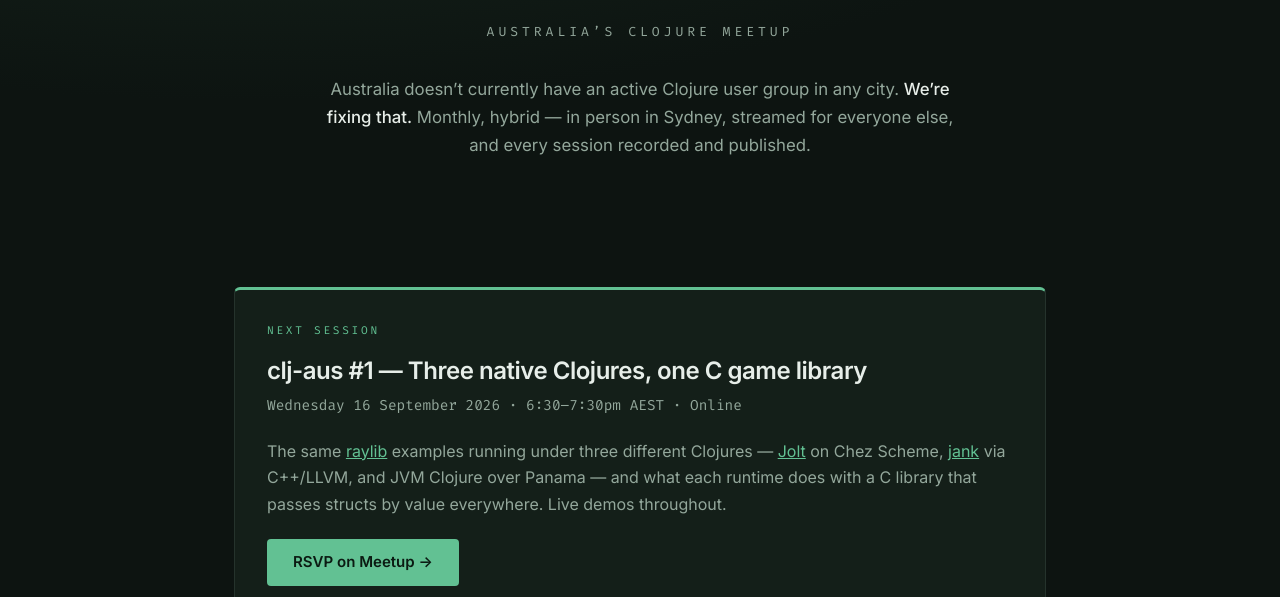
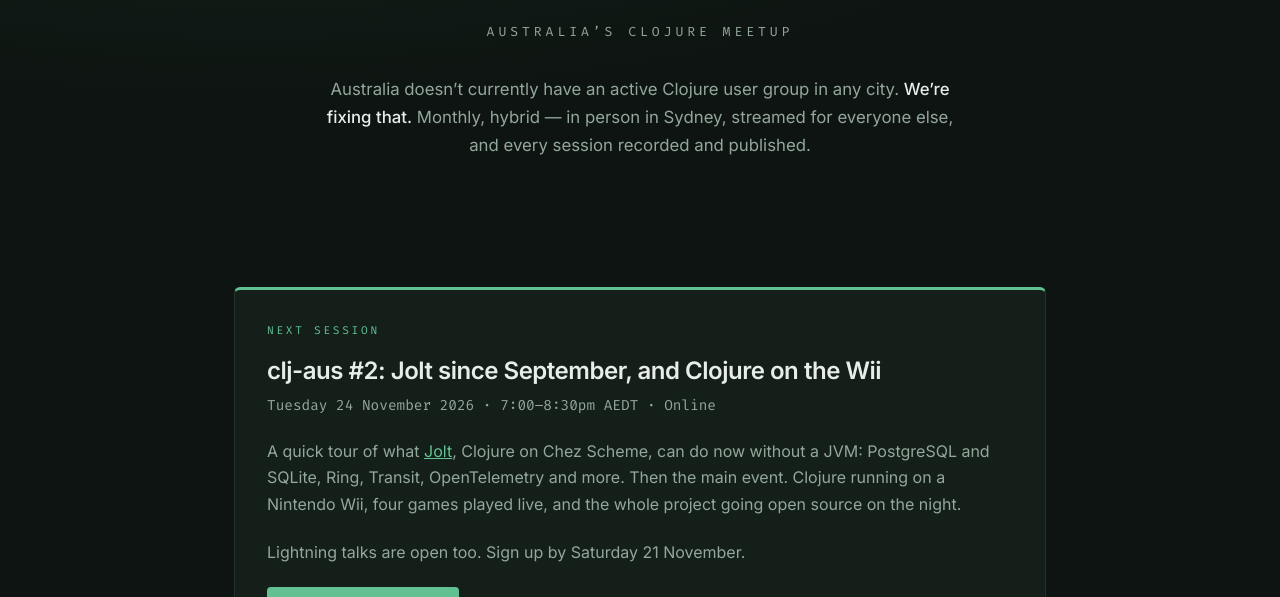
Before and after one commit to clj-aus/clj-aus.github.io, a plain HTML site: page index.html in a window 1280 px wide. Shown: the part 203-800 px from the top of the page. Drawn offline with Linux system fonts and the light colour scheme.

Commit message:
Next session: clj-aus #2, Tue 24 Nov, Jolt since September and Clojure on the Wii

```diff
--- a/index.html
+++ b/index.html
@@ -6,7 +6,7 @@
 <title>clj-aus — Australia's Clojure meetup</title>
 <meta name="description" content="Australia's Clojure meetup. Monthly, hybrid — in person in Sydney, streamed nationwide. Clojure, ClojureScript, ClojureDart, Babashka, jank and Jolt.">
 <meta property="og:title" content="clj-aus — Australia's Clojure meetup">
-<meta property="og:description" content="Monthly, hybrid — in person in Sydney, streamed nationwide. Next session: Three native Clojures, one C game library.">
+<meta property="og:description" content="Monthly, hybrid — in person in Sydney, streamed nationwide. Next session, Tue 24 Nov: Jolt since September, and Clojure on the Wii.">
 <meta property="og:type" content="website">
 <meta property="og:url" content="https://clj-aus.github.io/">
 <meta property="og:image" content="https://clj-aus.github.io/social-card.png">
@@ -102,13 +102,14 @@ a{color:var(--euc)}
 
 <div class="next">
   <div class="kicker">Next session</div>
-  <h2>clj-aus #1 &mdash; Three native Clojures, one C game library</h2>
-  <div class="when">Wednesday 16 September 2026 &middot; 6:30&ndash;7:30pm AEST &middot; Online</div>
-  <p>The same <a href="https://www.raylib.com/">raylib</a> examples running under three different
-  Clojures &mdash; <a href="https://github.com/jolt-lang/jolt">Jolt</a> on Chez Scheme,
-  <a href="https://jank-lang.org">jank</a> via C++/LLVM, and JVM Clojure over Panama &mdash; and what
-  each runtime does with a C library that passes structs by value everywhere. Live demos throughout.</p>
-  <a class="cta" href="https://www.meetup.com/clojure-australia/events/316277511/">RSVP on Meetup &rarr;</a>
+  <h2>clj-aus #2: Jolt since September, and Clojure on the Wii</h2>
+  <div class="when">Tuesday 24 November 2026 &middot; 7:00&ndash;8:30pm AEDT &middot; Online</div>
+  <p>A quick tour of what <a href="https://github.com/jolt-lang/jolt">Jolt</a>, Clojure on Chez Scheme,
+  can do now without a JVM: PostgreSQL and SQLite, Ring, Transit, OpenTelemetry and more. Then the
+  main event. Clojure running on a Nintendo Wii, four games played live, and the
+  whole project going open source on the night.</p>
+  <p>Lightning talks are open too. Sign up by Saturday 21 November.</p>
+  <a class="cta" href="https://www.meetup.com/clojure-australia/events/">See it on Meetup &rarr;</a>
 </div>
 
 <section>
```
